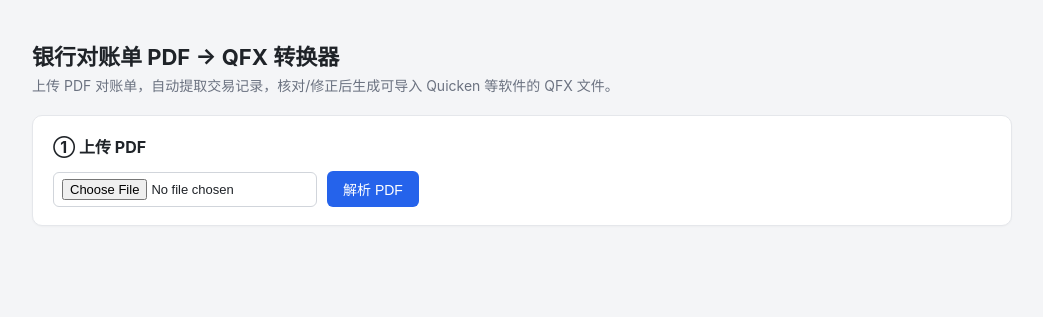
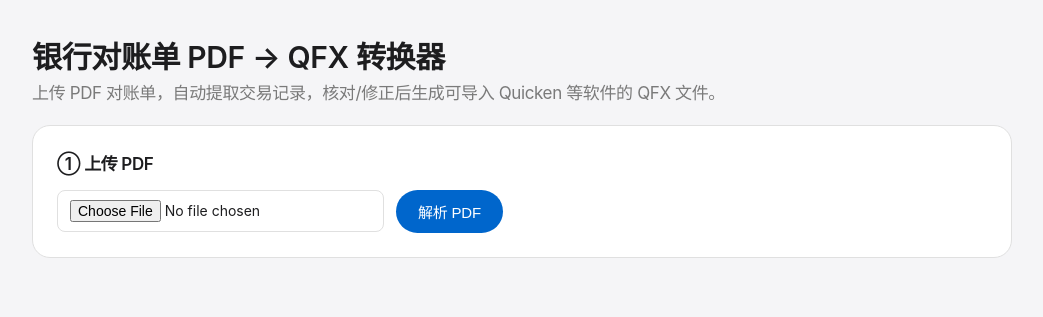
Before and after one commit to zsyhzhzhz/bankstatementpdftoqfx, a Flask app: page / in a window 1280 px wide. Shown: the top 317 px of the page, without its empty margins (118-1161 px from the left). Run offline with Flask 3, Linux system fonts and the light colour scheme.

Commit message:
static/style.css：同步 Apple 设计规范样式，与 index.html 保持一致
配色/圆角/按钮/表格样式与单文件版 index.html 对齐（Flask 后端版）

Co-authored-by: Cursor <cursoragent@cursor.com>

```diff
--- a/static/style.css
+++ b/static/style.css
@@ -1,11 +1,30 @@
 * { box-sizing: border-box; }
 
+:root {
+  --color-primary: #0066cc;
+  --color-primary-focus: #0071e3;
+  --color-ink: #1d1d1f;
+  --color-ink-muted-80: #333333;
+  --color-ink-muted-48: #7a7a7a;
+  --color-canvas: #ffffff;
+  --color-canvas-parchment: #f5f5f7;
+  --color-surface-pearl: #fafafc;
+  --color-hairline: #e0e0e0;
+  --color-divider-soft: rgba(0, 0, 0, 0.06);
+  --radius-sm: 8px;
+  --radius-md: 11px;
+  --radius-lg: 18px;
+  --radius-pill: 9999px;
+}
+
 body {
-  font-family: -apple-system, "PingFang SC", "Microsoft YaHei", Segoe UI, sans-serif;
-  background: #f4f5f7;
-  color: #1f2328;
+  font-family: -apple-system, BlinkMacSystemFont, "SF Pro Text", "SF Pro Display",
+    "PingFang SC", "Microsoft YaHei", system-ui, sans-serif;
+  background: var(--color-canvas-parchment);
+  color: var(--color-ink);
   margin: 0;
-  padding: 24px;
+  padding: 40px 24px;
+  -webkit-font-smoothing: antialiased;
 }
 
 .container {
@@ -14,103 +33,127 @@ body {
 }
 
 h1 {
-  font-size: 22px;
-  margin-bottom: 4px;
+  font-size: 30px;
+  font-weight: 600;
+  letter-spacing: -0.374px;
+  line-height: 1.15;
+  margin: 0 0 6px;
 }
 
 .subtitle {
-  color: #6b7280;
+  color: var(--color-ink-muted-48);
   margin-top: 0;
   margin-bottom: 20px;
-  font-size: 14px;
+  font-size: 17px;
+  font-weight: 400;
+  line-height: 1.47;
+  letter-spacing: -0.374px;
 }
 
 .card {
-  background: #fff;
-  border: 1px solid #e5e7eb;
-  border-radius: 10px;
-  padding: 18px 20px;
-  margin-bottom: 16px;
-  box-shadow: 0 1px 2px rgba(0,0,0,0.03);
+  background: var(--color-canvas);
+  border: 1px solid var(--color-hairline);
+  border-radius: var(--radius-lg);
+  padding: 24px;
+  margin-bottom: 20px;
 }
 
 .card h2 {
   margin-top: 0;
-  font-size: 16px;
+  font-size: 17px;
+  font-weight: 600;
+  letter-spacing: -0.374px;
+  color: var(--color-ink);
 }
 
 .upload-row {
   display: flex;
   align-items: center;
-  gap: 10px;
+  gap: 12px;
   flex-wrap: wrap;
 }
 
 button {
-  background: #2563eb;
+  background: var(--color-primary);
   color: #fff;
   border: none;
-  border-radius: 6px;
-  padding: 8px 16px;
-  font-size: 14px;
+  border-radius: var(--radius-pill);
+  padding: 11px 22px;
+  font-size: 15px;
+  font-weight: 400;
+  letter-spacing: -0.2px;
   cursor: pointer;
+  transition: background 0.15s ease, transform 0.1s ease;
 }
 
-button:hover { background: #1d4ed8; }
-button:disabled { background: #9ca3af; cursor: not-allowed; }
+button:hover { background: var(--color-primary-focus); }
+button:active { transform: scale(0.96); }
+button:disabled { background: var(--color-ink-muted-48); cursor: not-allowed; }
+button:focus-visible { outline: 2px solid var(--color-primary-focus); outline-offset: 2px; }
 
 button.secondary {
-  background: #fff;
-  color: #2563eb;
-  border: 1px solid #2563eb;
+  background: var(--color-canvas);
+  color: var(--color-primary);
+  border: 1px solid var(--color-primary);
+}
+button.secondary:hover { background: var(--color-surface-pearl); }
+
+.status {
+  font-size: 14px;
+  color: var(--color-ink-muted-48);
+  letter-spacing: -0.224px;
 }
 
-.status {
-  font-size: 13px;
-  color: #6b7280;
+.status.error { color: #d70015; }
+.status.ok { color: #1d7a3c; }
+
+.warnings {
+  margin-top: 14px;
+  background: var(--color-surface-pearl);
+  border: 1px solid var(--color-hairline);
+  color: var(--color-ink-muted-80);
+  border-radius: var(--radius-md);
+  padding: 14px 16px;
+  font-size: 14px;
+  line-height: 1.5;
 }
 
-.status.error { color: #dc2626; }
-.status.ok { color: #16a34a; }
-
-.warnings {
-  margin-top: 12px;
-  background: #fffbeb;
-  border: 1px solid #fde68a;
-  color: #92400e;
-  border-radius: 6px;
-  padding: 10px 14px;
-  font-size: 13px;
-}
-
-.warnings ul { margin: 4px 0 0 18px; padding: 0; }
+.warnings strong { color: var(--color-ink); }
+.warnings ul { margin: 6px 0 0 18px; padding: 0; }
 
 .hidden { display: none !important; }
 
 .grid {
   display: grid;
   grid-template-columns: repeat(3, 1fr);
-  gap: 14px 18px;
+  gap: 16px 20px;
 }
 
 .grid label {
   display: flex;
   flex-direction: column;
   font-size: 13px;
-  color: #374151;
-  gap: 4px;
+  font-weight: 400;
+  color: var(--color-ink-muted-48);
+  letter-spacing: -0.224px;
+  gap: 5px;
 }
 
 input, select {
-  padding: 6px 8px;
-  border: 1px solid #d1d5db;
-  border-radius: 6px;
-  font-size: 13px;
+  padding: 9px 12px;
+  border: 1px solid var(--color-hairline);
+  border-radius: var(--radius-sm);
+  font-size: 14px;
+  color: var(--color-ink);
+  background: var(--color-canvas);
+  font-family: inherit;
 }
 
+input:focus, select:focus { outline: none; border-color: var(--color-primary-focus); }
+
 .hint {
-  font-size: 13px;
-  color: #6b7280;
+  font-size: 14px;
+  color: var(--color-ink-muted-48);
   margin-top: 0;
 }
 
```
Also changed, not shown: other parts of static/style.css (+18 -17 lines).
